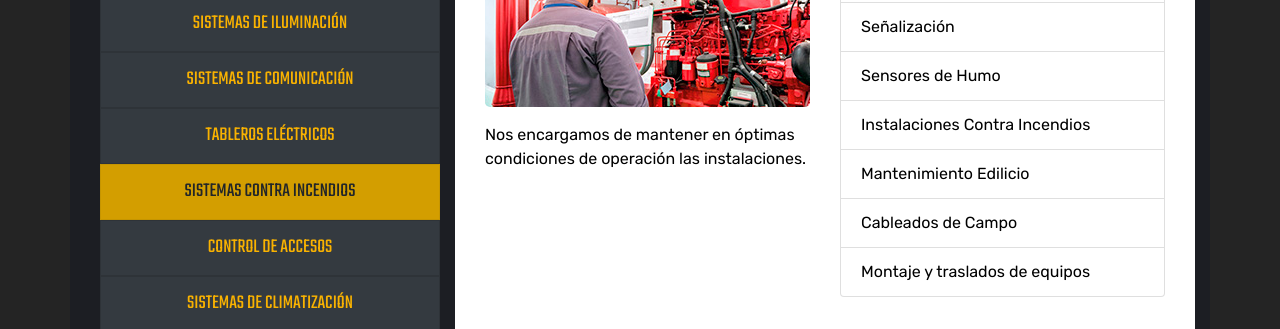
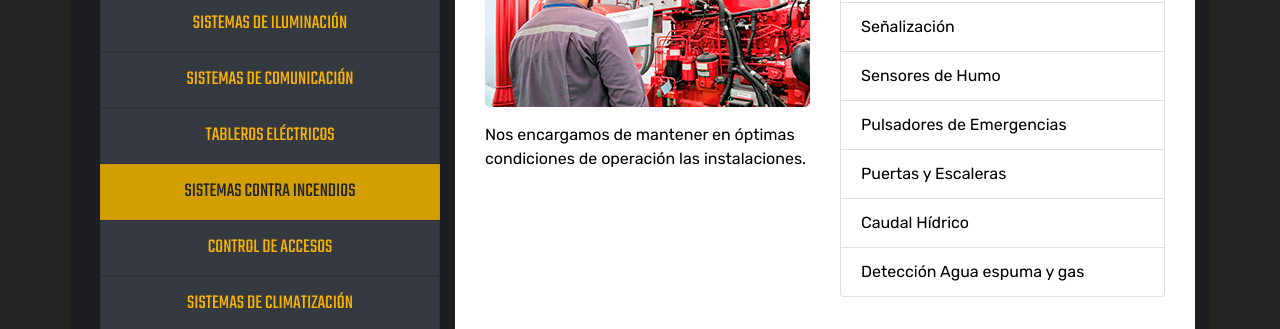
Before and after one commit to diegogomez311/Entrega-Final, a website: page pages/deteccion_incendios.html in a window 1280 px wide. Shown: the part 622-951 px from the top of the page. Drawn offline with nearby package versions, Linux system fonts and the light colour scheme; files that its build step writes are made by us from their sources.

Commit message:
deteccion de incedios

```diff
--- a/pages/deteccion_incendios.html
+++ b/pages/deteccion_incendios.html
@@ -111,10 +111,10 @@
                                         <li class="list-group-item parrafo-rubik-negro">Extintores</li>
                                         <li class="list-group-item parrafo-rubik-negro">Señalización</li>
                                         <li class="list-group-item parrafo-rubik-negro">Sensores de Humo</li>
-                                        <li class="list-group-item parrafo-rubik-negro">Instalaciones Contra Incendios</li>
-                                        <li class="list-group-item parrafo-rubik-negro">Mantenimiento Edilicio</li>
-                                        <li class="list-group-item parrafo-rubik-negro">Cableados de Campo</li>
-                                        <li class="list-group-item parrafo-rubik-negro">Montaje y traslados de equipos</li>
+                                        <li class="list-group-item parrafo-rubik-negro">Pulsadores de Emergencias</li>
+                                        <li class="list-group-item parrafo-rubik-negro">Puertas y Escaleras</li>
+                                        <li class="list-group-item parrafo-rubik-negro">Caudal Hídrico</li>
+                                        <li class="list-group-item parrafo-rubik-negro">Detección Agua espuma y gas</li>
                                     </ul>
                                 </div>
                             </div>
```
